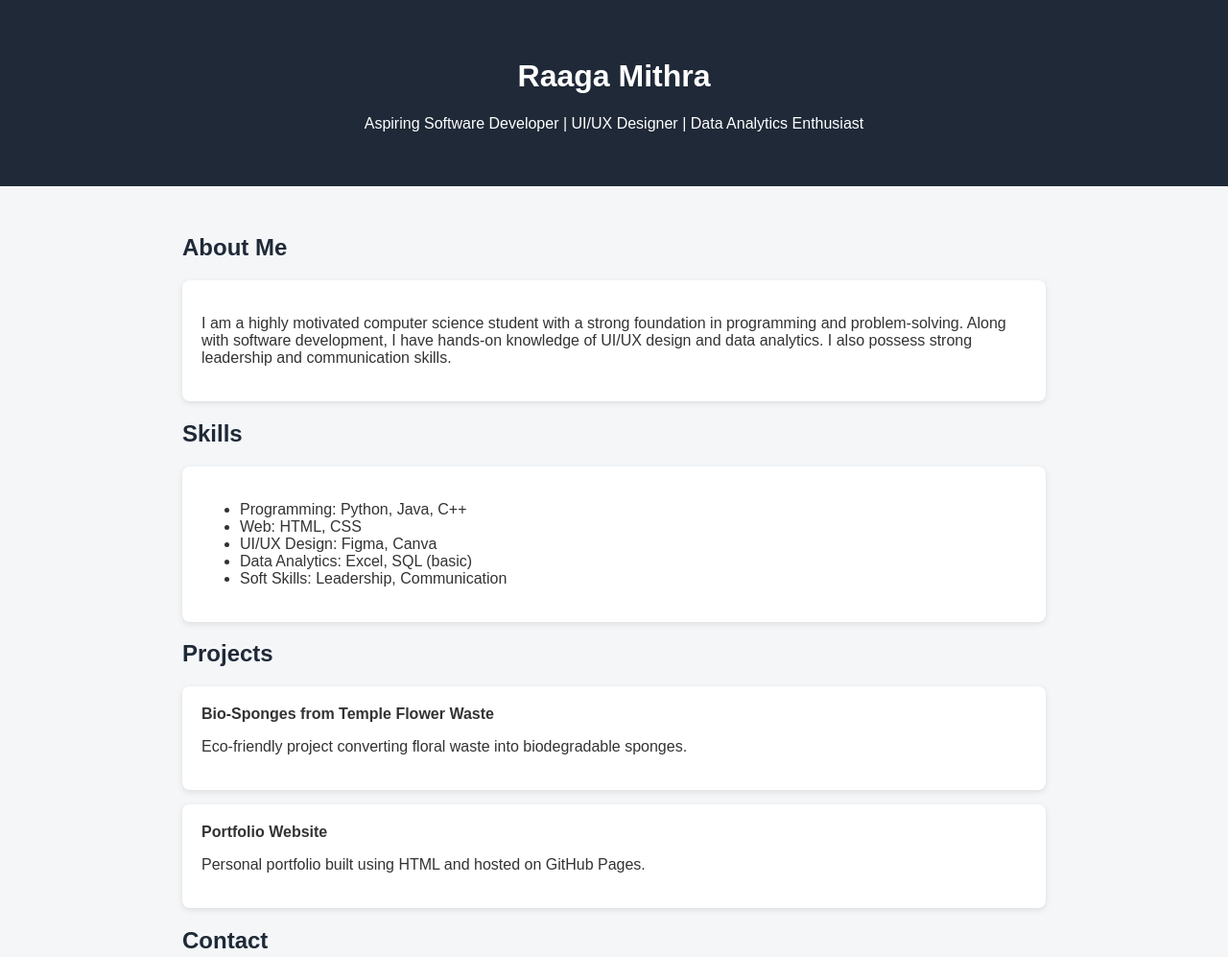
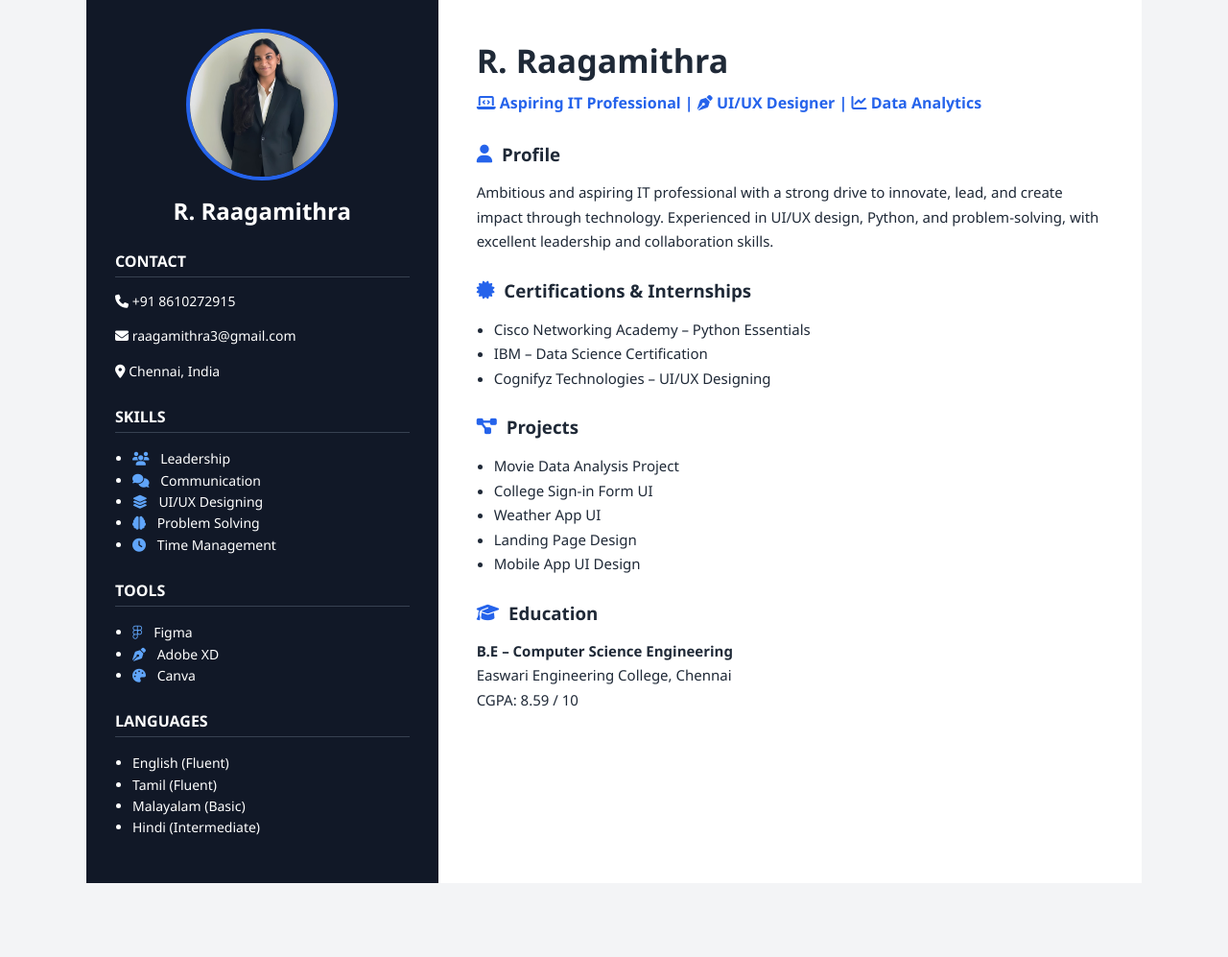
Before and after one commit to Raagamithra/raagamithra.github.io, a plain HTML site: page index.html in a window 1280 px wide. Shown: the top 997 px of the page at 96% size. After the commit the page ends 920 px from the top, so only its background shows below. Drawn offline with Linux system fonts and the light colour scheme.

Commit message:
Update index.html

```diff
--- a/index.html
+++ b/index.html
@@ -2,98 +2,226 @@
 <html lang="en">
 <head>
   <meta charset="UTF-8">
-  <title>Raaga Mithra | Portfolio</title>
+  <title>R. Raagamithra | Portfolio</title>
   <meta name="viewport" content="width=device-width, initial-scale=1">
+
+  <!-- Icons -->
+  <link rel="stylesheet" href="https://cdnjs.cloudflare.com/ajax/libs/font-awesome/6.5.1/css/all.min.css">
+
   <style>
     body {
-      font-family: Arial, sans-serif;
       margin: 0;
-      background: #f4f6f8;
-      color: #333;
-    }
-    header {
-      background: #1f2937;
-      color: white;
-      padding: 40px 20px;
-      text-align: center;
-    }
-    section {
-      max-width: 900px;
-      margin: auto;
-      padding: 30px 20px;
-    }
-    h2 {
+      font-family: "Segoe UI", sans-serif;
+      background: #f3f4f6;
       color: #1f2937;
     }
+
+    .container {
+      max-width: 1100px;
+      margin: auto;
+      background: #fff;
+      display: grid;
+      grid-template-columns: 1fr 2fr;
+      animation: fadeIn 1.2s ease-in;
+    }
+
+    /* LEFT */
+    .left {
+      background: #111827;
+      color: white;
+      padding: 30px;
+    }
+
+    .left img {
+      width: 150px;
+      height: 150px;
+      border-radius: 50%;
+      object-fit: cover;
+      display: block;
+      margin: auto;
+      border: 4px solid #2563eb;
+      animation: slideUp 1s ease;
+    }
+
+    .left h2 {
+      text-align: center;
+      margin: 15px 0 5px;
+    }
+
+    .section-title {
+      margin-top: 25px;
+      font-weight: bold;
+      border-bottom: 1px solid #374151;
+      padding-bottom: 5px;
+    }
+
+    .left p, .left li {
+      font-size: 14px;
+      line-height: 1.6;
+    }
+
+    ul {
+      padding-left: 18px;
+    }
+
+    .left li i {
+      color: #60a5fa;
+      margin-right: 8px;
+    }
+
+    /* RIGHT */
+    .right {
+      padding: 40px;
+    }
+
+    h1 {
+      margin: 0;
+      font-size: 34px;
+      animation: slideUp 1s ease;
+    }
+
+    .tagline {
+      color: #2563eb;
+      font-weight: 600;
+      margin: 10px 0 30px;
+      animation: fadeIn 1.5s ease;
+    }
+
     .card {
-      background: white;
-      padding: 20px;
-      margin: 15px 0;
-      border-radius: 8px;
-      box-shadow: 0 2px 6px rgba(0,0,0,0.1);
+      margin-bottom: 25px;
+      animation: slideUp 1.1s ease;
     }
-    footer {
-      text-align: center;
-      padding: 20px;
-      background: #e5e7eb;
+
+    .card h3 {
+      margin-bottom: 8px;
+      display: flex;
+      align-items: center;
+      gap: 10px;
     }
-    a {
+
+    .card h3 i {
       color: #2563eb;
-      text-decoration: none;
+    }
+
+    .card p, .card li {
+      font-size: 15px;
+      line-height: 1.7;
+    }
+
+    /* Animations */
+    @keyframes fadeIn {
+      from { opacity: 0; }
+      to { opacity: 1; }
+    }
+
+    @keyframes slideUp {
+      from {
+        opacity: 0;
+        transform: translateY(30px);
+      }
+      to {
+        opacity: 1;
+        transform: translateY(0);
+      }
+    }
+
+    @media (max-width: 768px) {
+      .container {
+        grid-template-columns: 1fr;
+      }
     }
   </style>
 </head>
+
 <body>
 
-<header>
-  <h1>Raaga Mithra</h1>
-  <p>Aspiring Software Developer | UI/UX Designer | Data Analytics Enthusiast</p>
-</header>
+<div class="container">
 
-<section>
-  <h2>About Me</h2>
+  <!-- LEFT -->
+  <div class="left">
+    <img src="profile.jpg" alt="Raagamithra">
+
+    <h2>R. Raagamithra</h2>
+
+    <div class="section-title">CONTACT</div>
+    <p><i class="fa-solid fa-phone"></i> +91 8610272915</p>
+    <p><i class="fa-solid fa-envelope"></i> raagamithra3@gmail.com</p>
+    <p><i class="fa-solid fa-location-dot"></i> Chennai, India</p>
+
+    <div class="section-title">SKILLS</div>
+    <ul>
+      <li><i class="fa-solid fa-users"></i> Leadership</li>
+      <li><i class="fa-solid fa-comments"></i> Communication</li>
+      <li><i class="fa-solid fa-layer-group"></i> UI/UX Designing</li>
+      <li><i class="fa-solid fa-brain"></i> Problem Solving</li>
+      <li><i class="fa-solid fa-clock"></i> Time Management</li>
+    </ul>
+
+    <div class="section-title">TOOLS</div>
+    <ul>
+      <li><i class="fa-brands fa-figma"></i> Figma</li>
+      <li><i class="fa-solid fa-pen-nib"></i> Adobe XD</li>
+      <li><i class="fa-solid fa-palette"></i> Canva</li>
+    </ul>
+
+    <div class="section-title">LANGUAGES</div>
+    <ul>
+      <li>English (Fluent)</li>
+      <li>Tamil (Fluent)</li>
+      <li>Malayalam (Basic)</li>
+      <li>Hindi (Intermediate)</li>
+    </ul>
+  </div>
+
+  <!-- RIGHT -->
+  <div class="right">
+    <h1>R. Raagamithra</h1>
+    <p class="tagline">
+      <i class="fa-solid fa-laptop-code"></i> Aspiring IT Professional |
+      <i class="fa-solid fa-pen-nib"></i> UI/UX Designer |
+      <i class="fa-solid fa-chart-line"></i> Data Analytics
+    </p>
+
     <div class="card">
+      <h3><i class="fa-solid fa-user"></i> Profile</h3>
       <p>
-      I am a highly motivated computer science student with a strong foundation in
-      programming and problem-solving. Along with software development, I have
-      hands-on knowledge of UI/UX design and data analytics. I also possess strong
-      leadership and communication skills.
+        Ambitious and aspiring IT professional with a strong drive to innovate,
+        lead, and create impact through technology. Experienced in UI/UX design,
+        Python, and problem-solving, with excellent leadership and collaboration skills.
       </p>
     </div>
 
-  <h2>Skills</h2>
     <div class="card">
+      <h3><i class="fa-solid fa-certificate"></i> Certifications & Internships</h3>
       <ul>
-      <li>Programming: Python, Java, C++</li>
-      <li>Web: HTML, CSS</li>
-      <li>UI/UX Design: Figma, Canva</li>
-      <li>Data Analytics: Excel, SQL (basic)</li>
-      <li>Soft Skills: Leadership, Communication</li>
+        <li>Cisco Networking Academy – Python Essentials</li>
+        <li>IBM – Data Science Certification</li>
+        <li>Cognifyz Technologies – UI/UX Designing</li>
       </ul>
     </div>
 
-  <h2>Projects</h2>
     <div class="card">
-    <strong>Bio-Sponges from Temple Flower Waste</strong>
-    <p>Eco-friendly project converting floral waste into biodegradable sponges.</p>
+      <h3><i class="fa-solid fa-diagram-project"></i> Projects</h3>
+      <ul>
+        <li>Movie Data Analysis Project</li>
+        <li>College Sign-in Form UI</li>
+        <li>Weather App UI</li>
+        <li>Landing Page Design</li>
+        <li>Mobile App UI Design</li>
+      </ul>
     </div>
 
     <div class="card">
-    <strong>Portfolio Website</strong>
-    <p>Personal portfolio built using HTML and hosted on GitHub Pages.</p>
+      <h3><i class="fa-solid fa-graduation-cap"></i> Education</h3>
+      <p>
+        <strong>B.E – Computer Science Engineering</strong><br>
+        Easwari Engineering College, Chennai<br>
+        CGPA: 8.59 / 10
+      </p>
+    </div>
   </div>
 
-  <h2>Contact</h2>
-  <div class="card">
-    <p>Email: yourmail@gmail.com</p>
-    <p>GitHub: <a href="https://github.com/yourusername">github.com/yourusername</a></p>
-    <p>LinkedIn: <a href="#">Add your LinkedIn</a></p>
 </div>
-</section>
-
-<footer>
-  © 2025 Raaga Mithra
-</footer>
 
 </body>
 </html>
```
Lines whose indentation alone changed are shown as unchanged.
